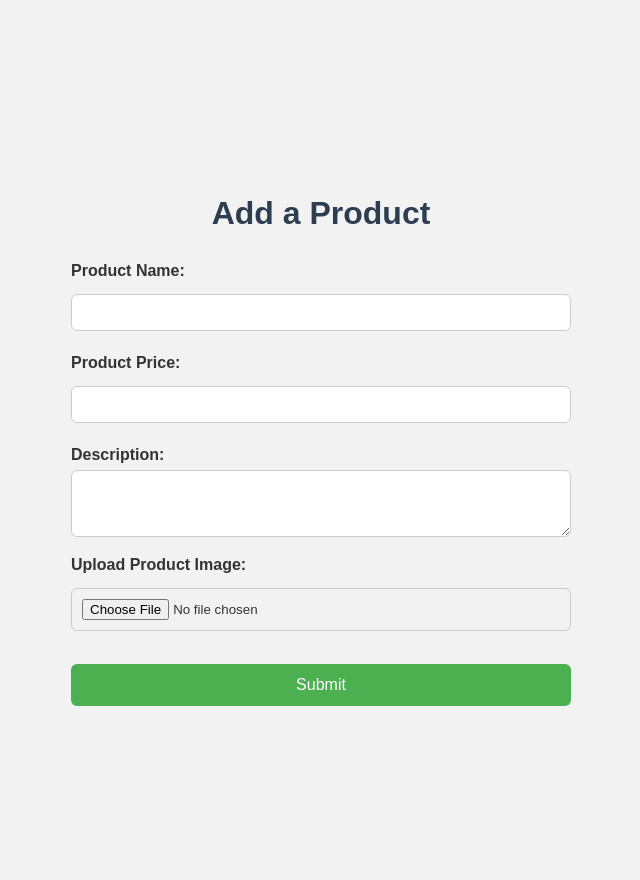
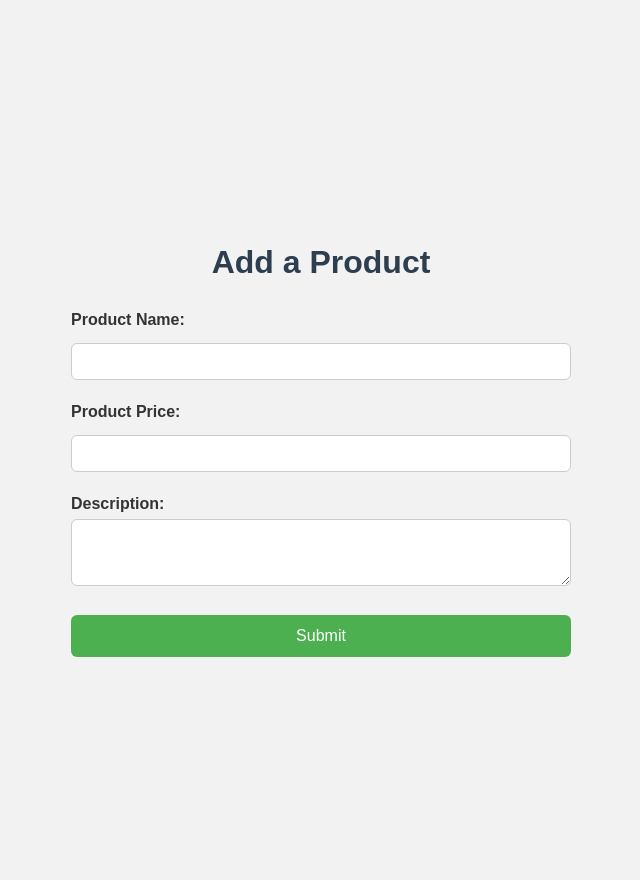
Before and after one commit to beyu9918/group_project_ecocampus, a Node server app: page /product/addProduct in a window 1280 px wide. Shown: the whole page, without its empty margins (319-959 px from the left). Run offline with Node 20, Linux system fonts and the light colour scheme.

Commit message:
main page change and merge product and search page

```diff
--- a/app.js
+++ b/app.js
@@ -74,7 +74,7 @@ app.get('/profile', (req, res) => {
 
 // Homepage UI
 app.get('/', (req, res) => {
-  res.render('index', { title: 'EcoCampus Exchange' });
+  res.redirect('/product');
 });
 
 // Optional test route
--- a/data/product.json
+++ b/data/product.json
@@ -4,5 +4,11 @@
     "productName": "book",
     "productPrice": "12",
     "Description": "2123"
+  },
+  {
+    "productID": 2,
+    "productName": "pack",
+    "productPrice": "1",
+    "Description": "23"
   }
 ]
--- a/package.json
+++ b/package.json
@@ -4,7 +4,6 @@
   "type": "module",
   "description": "[![Review Assignment Due Date](https://classroom.github.com/assets/deadline-readme-button-22041afd0340ce965d47ae6ef1cefeee28c7c493a6346c4f15d667ab976d596c.svg)](https://classroom.github.com/a/ak3FWN-l)",
   "main": "index.js",
-
   "scripts": {
     "test": "node --test --experimental-test-coverage",
     "start": "node app.js"
@@ -33,6 +32,7 @@
     "jsonwebtoken": "^9.0.2",
     "morgan": "~1.9.1",
     "open": "^10.1.1",
+    "postgres": "^3.4.5",
     "socket.io": "^4.6.1",
     "supertest": "^7.1.0"
   }
--- a/views/addProduct.ejs
+++ b/views/addProduct.ejs
@@ -67,7 +67,7 @@
 
   <div class="form-container">
     <h1>Add a Product</h1>
-    <form action="/product/addProduct" method="POST" enctype="multipart/form-data">
+    <form action="/product/addProduct" method="POST">
       <label for="productName">Product Name:</label>
       <input type="text" name="productName" id="productName" required>
 
@@ -77,9 +77,6 @@
       <label for="Description">Description:</label>
       <textarea name="Description" id="Description" rows="3"></textarea>
 
-      <label for="productImage">Upload Product Image:</label>
-      <input type="file" name="productImage" id="productImage" accept="image/*">
-
       <button type="submit">Submit</button>
     </form>
   </div>
```
Also changed, not shown: 1 other file.
